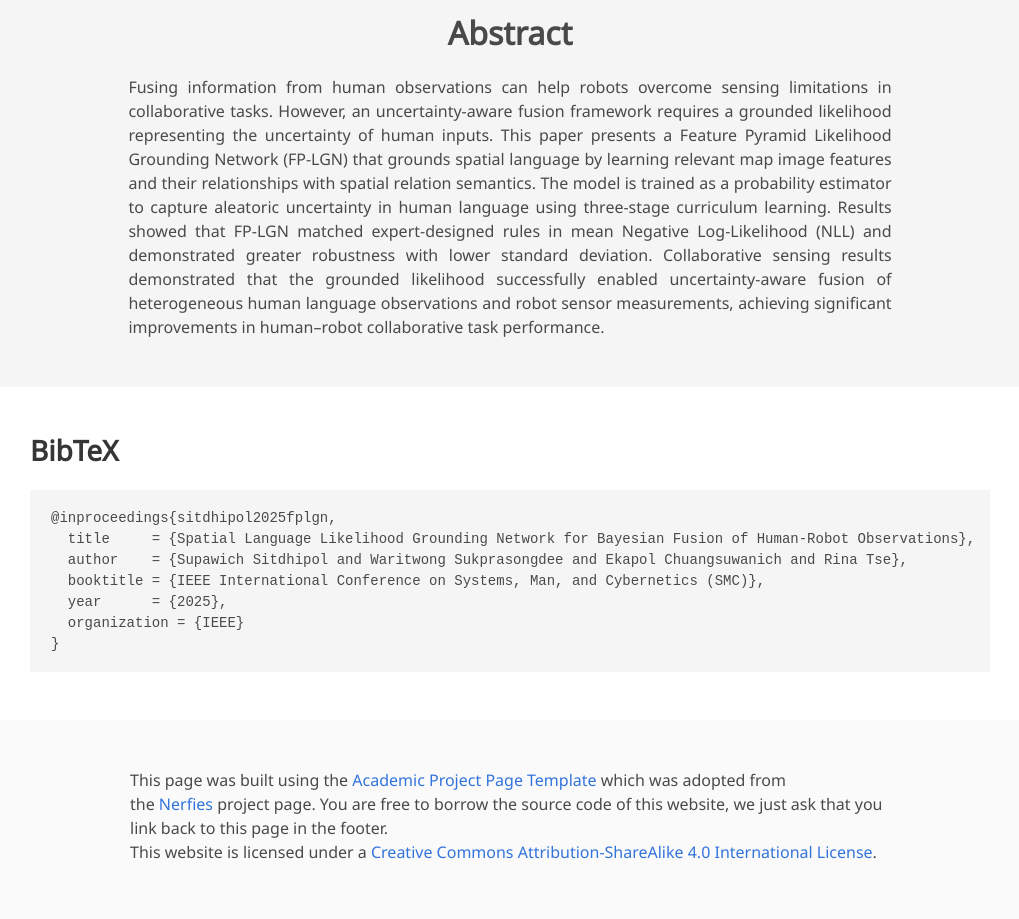
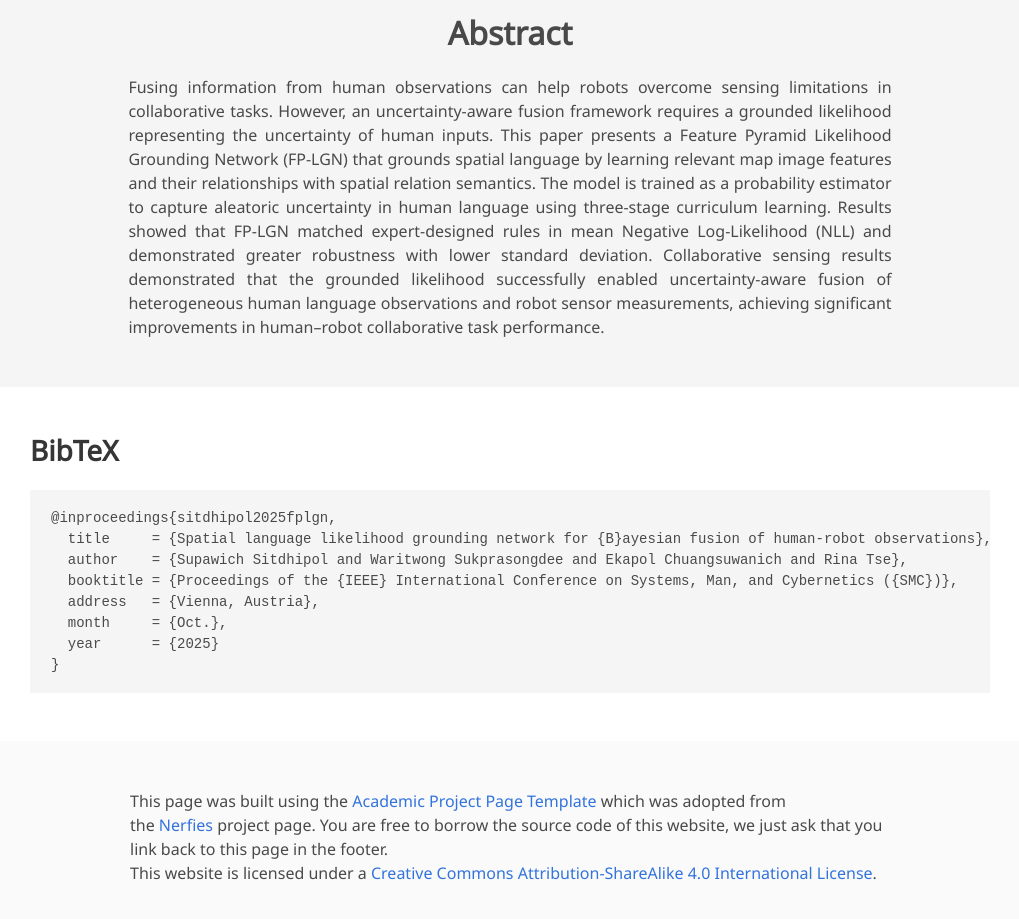
Before and after one commit to cu-asl/fp-lgn, a plain HTML site: page index.html in a window 1280 px wide. Shown: the part 957-1876 px from the top of the page, without its empty margins (130-1149 px from the left). Drawn offline with nearby package versions, Linux system fonts and the light colour scheme; some icons are missing; a web font is replaced by a local one.

Commit message:
Update bib

```diff
--- a/index.html
+++ b/index.html
@@ -193,11 +193,12 @@
       <div class="container is-max-desktop content">
         <h2 class="title">BibTeX</h2>
         <pre><code>@inproceedings{sitdhipol2025fplgn,
-  title     = {Spatial Language Likelihood Grounding Network for Bayesian Fusion of Human-Robot Observations},
+  title     = {Spatial language likelihood grounding network for {B}ayesian fusion of human-robot observations},
   author    = {Supawich Sitdhipol and Waritwong Sukprasongdee and Ekapol Chuangsuwanich and Rina Tse},
-  booktitle = {IEEE International Conference on Systems, Man, and Cybernetics (SMC)},
-  year      = {2025},
-  organization = {IEEE}
+  booktitle = {Proceedings of the {IEEE} International Conference on Systems, Man, and Cybernetics ({SMC})},
+  address   = {Vienna, Austria},
+  month     = {Oct.},
+  year      = {2025}
 }
 </code></pre>
       </div>
```
